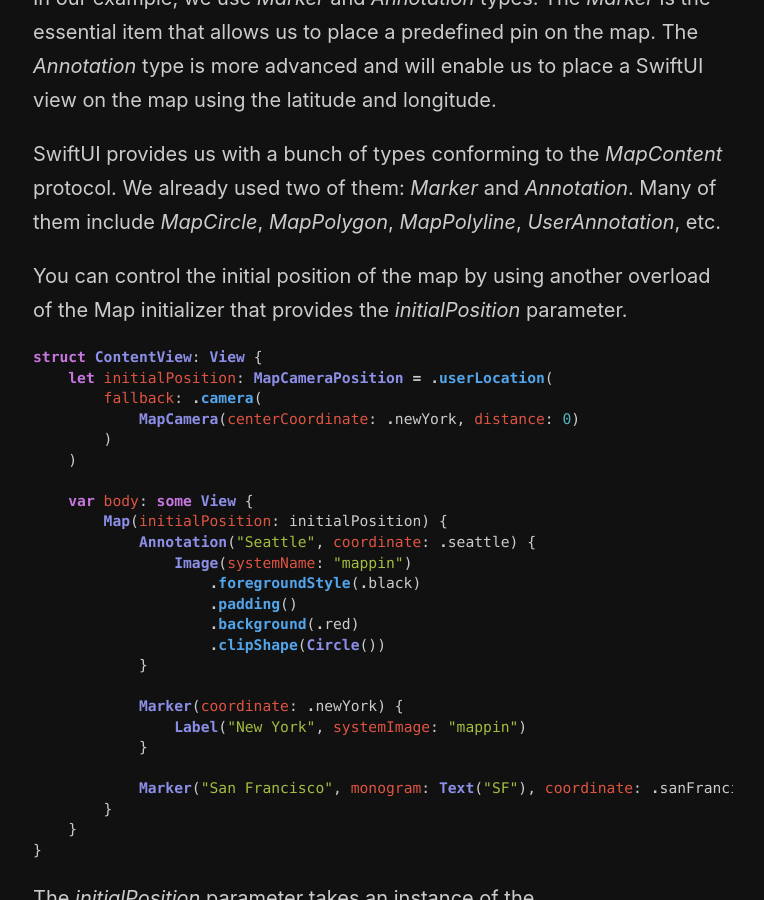
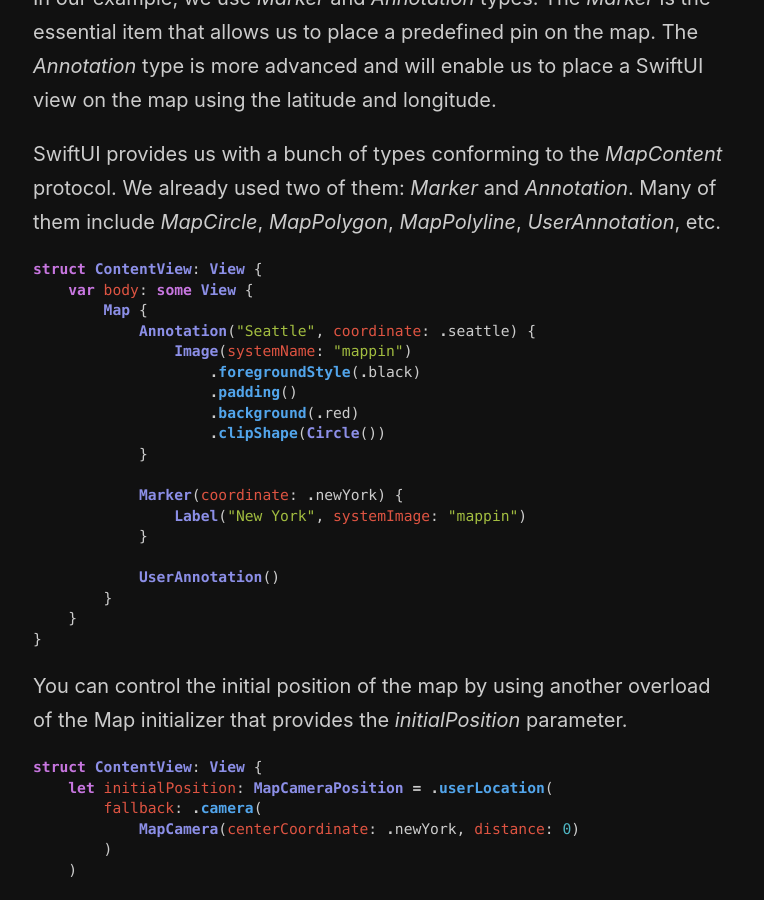
Before and after one commit to mecid/mecid.github.io, a Jekyll site: the page built from _posts/2023-11-29-mastering-mapkit-in-swiftui-basics.md, in a window 1280 px wide and 900 px high, scrolled down 2351 px. Shown: the whole window, without its empty margins (257-1021 px from the left). Built offline with Jekyll 4.4.1, drawn with Linux system fonts in a browser that asks for light colours.

Commit message:
another example added to the mapkit basics post

````diff
--- a/_posts/2023-11-29-mastering-mapkit-in-swiftui-basics.md
+++ b/_posts/2023-11-29-mastering-mapkit-in-swiftui-basics.md
@@ -64,6 +64,28 @@ As you can see in the example above, we define the map and place the content on
 In our example, we use *Marker* and *Annotation* types. The *Marker* is the essential item that allows us to place a predefined pin on the map. The *Annotation* type is more advanced and will enable us to place a SwiftUI view on the map using the latitude and longitude.
 
 SwiftUI provides us with a bunch of types conforming to the *MapContent* protocol. We already used two of them: *Marker* and *Annotation*. Many of them include *MapCircle*, *MapPolygon*, *MapPolyline*, *UserAnnotation*, etc.
+
+```swift
+struct ContentView: View {
+    var body: some View {
+        Map {
+            Annotation("Seattle", coordinate: .seattle) {
+                Image(systemName: "mappin")
+                    .foregroundStyle(.black)
+                    .padding()
+                    .background(.red)
+                    .clipShape(Circle())
+            }
+
+            Marker(coordinate: .newYork) {
+                Label("New York", systemImage: "mappin")
+            }
+
+            UserAnnotation()
+        }
+    }
+}
+```
 
 You can control the initial position of the map by using another overload of the Map initializer that provides the *initialPosition* parameter.
 
````
